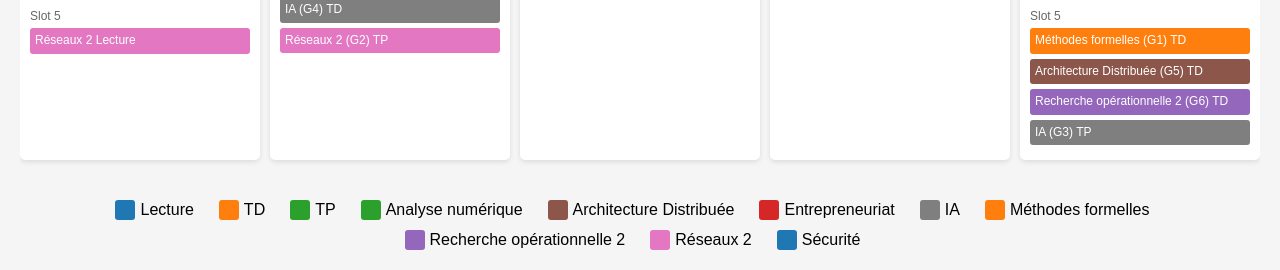
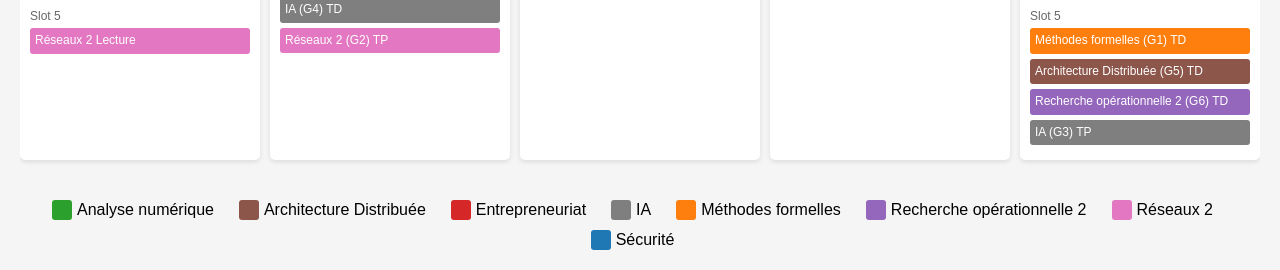
Before and after one commit to Tmehdi76/Timetable-Generator--CSP, a Flask app: page / in a window 1280 px wide. Shown: the part 749-1019 px from the top of the page. Run offline with Flask 3, Linux system fonts and the light colour scheme; data that the repository does not hold is empty.

Commit message:
fix colors

```diff
--- a/templates/timetable.html
+++ b/templates/timetable.html
@@ -197,18 +197,6 @@
         </div>
 
         <div class="legend" id="legend">
-            <div class="legend-item">
-                <div class="legend-color lecture"></div>
-                <span>Lecture</span>
-            </div>
-            <div class="legend-item">
-                <div class="legend-color td"></div>
-                <span>TD</span>
-            </div>
-            <div class="legend-item">
-                <div class="legend-color tp"></div>
-                <span>TP</span>
-            </div>
             <!-- Course colors will be added by JavaScript -->
         </div>
     </div>
```
